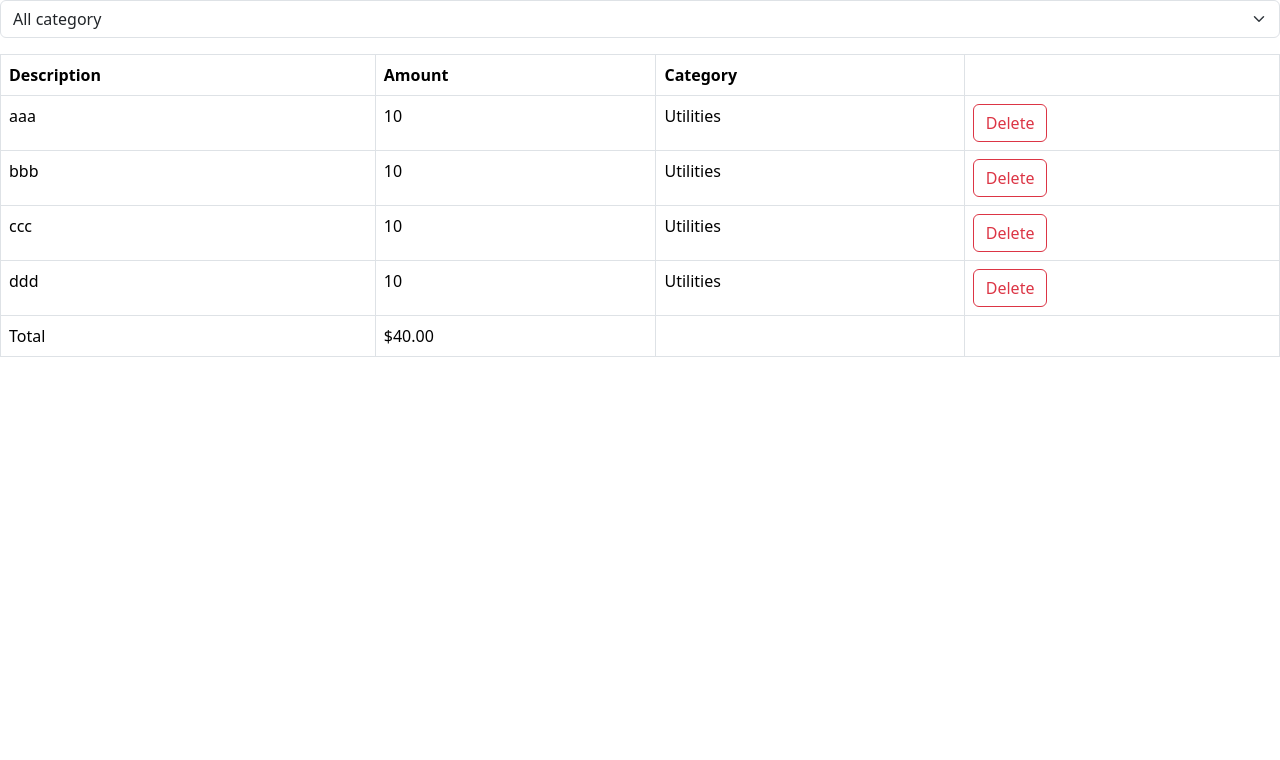
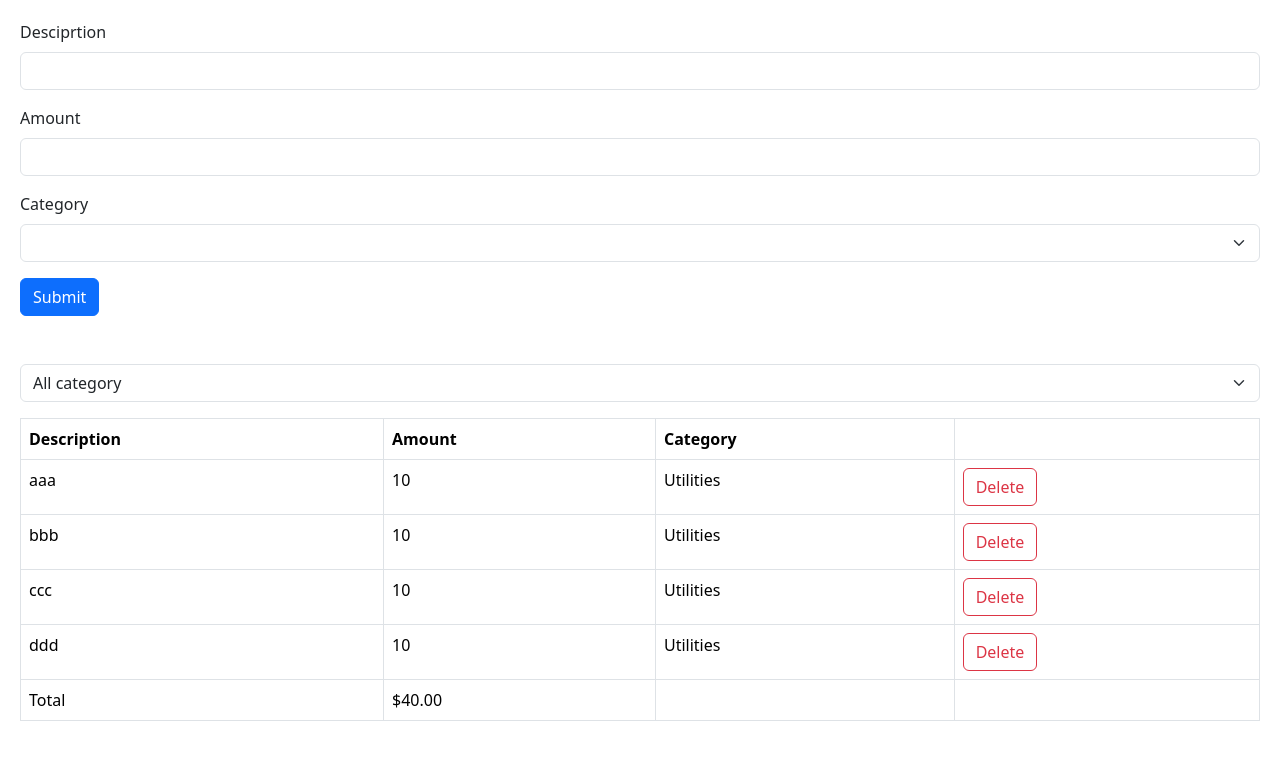
Before and after one commit to snmsndhu/Expense_Tracker, a React (Vite) app: page / in a window 1280 px wide. Shown: the top 760 px of the page. Built offline with nearby package versions, Linux system fonts and the light colour scheme.

Commit message:
building the expense form

```diff
--- a/src/App.tsx
+++ b/src/App.tsx
@@ -1,6 +1,7 @@
 import React, { useState } from "react";
 import ExpenseList from "./components/ExpenseList";
 import ExpenseFilter from "./components/ExpenseFilter";
+import ExpenseForm from "./components/ExpenseForm";
 
 export const categories = ["Groceries", "Utilites", "Entertainment"];
 const App = () => {
@@ -17,6 +18,9 @@ const App = () => {
     : expenses;
   return (
     <div>
+      <div className="mb-5">
+        <ExpenseForm />
+      </div>
       <div className="mb-3">
         <ExpenseFilter
           onSelectCategory={(category) => setSelectedCatergory(category)}
--- a/src/components/ExpenseForm.tsx
+++ b/src/components/ExpenseForm.tsx
@@ -1,4 +1,5 @@
 import React from "react";
+import { categories } from "../App";
 
 const ExpenseForm = () => {
   return (
@@ -19,14 +20,16 @@ const ExpenseForm = () => {
         <label htmlFor="category" className="form-label">
           Category
         </label>
-        <select id="catergory" className="form-select"></select>
+        <select id="catergory" className="form-select">
           <option value=""></option>
           {categories.map((category) => (
             <option key={category} value={category}>
               {category}
             </option>
           ))}
+        </select>
       </div>
+      <button className="btn btn-primary">Submit</button>
     </form>
   );
 };
--- a/src/index.css
+++ b/src/index.css
@@ -0,0 +1,3 @@
+body {
+    padding: 20px;
+}
```
Lines whose indentation alone changed are shown as unchanged.
